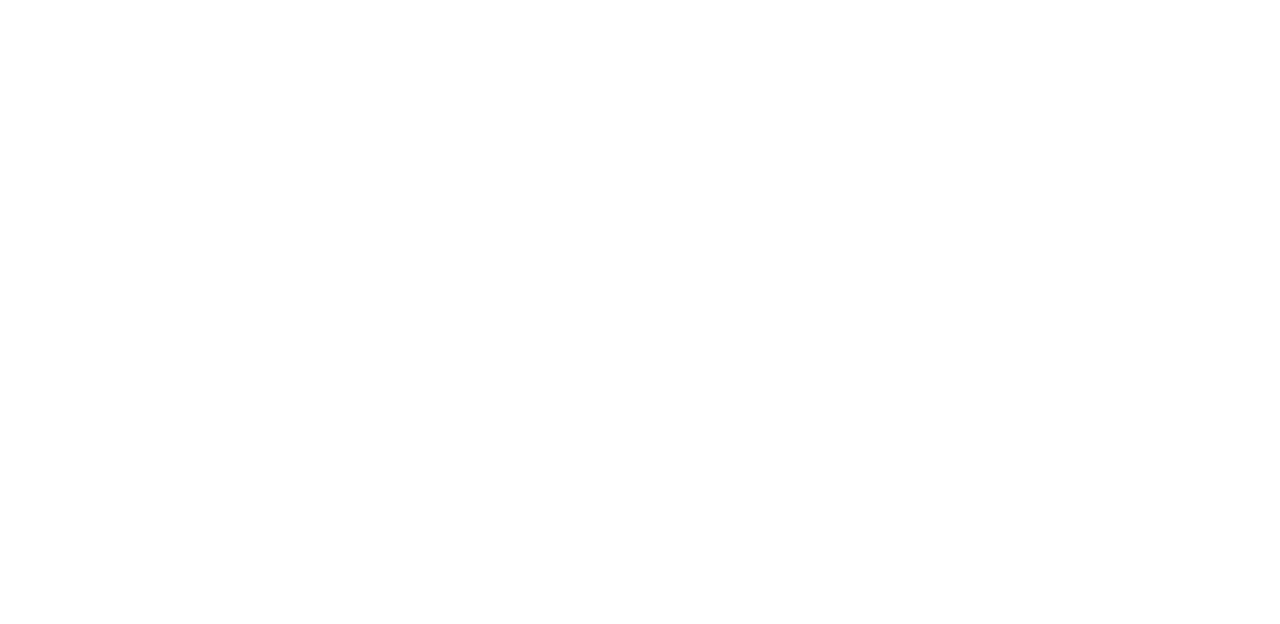
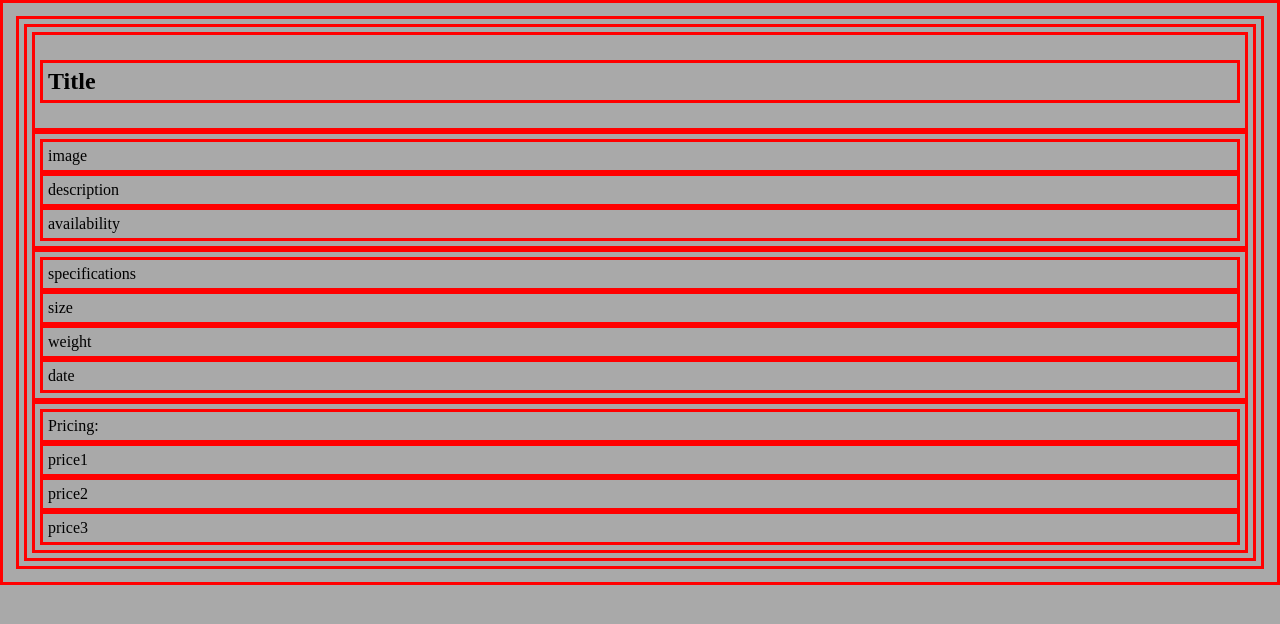
Before and after one commit to petestewart/product-cards, a plain HTML site: page index.html in a window 1280 px wide. Drawn offline with Linux system fonts and the light colour scheme.

Commit message:
card template created

```diff
--- a/index.html
+++ b/index.html
@@ -4,8 +4,53 @@
     <meta charset="UTF-8">
     <meta name="viewport" content="width=device-width, initial-scale=1.0">
     <title>Product Cards</title>
+    <link rel="stylesheet" href="main.css">
 </head>
 <body>
+    <div class="card">
+        <header class="product-title">
+            <h2>Title</h2>
+        </header>
+        <div class="section1">
+            <div class="product-img">
+               image
+            </div>
+            <div class="product-description">
+                description
+            </div>
+            <div class="product-availability">
+                availability
+            </div>
+        </div>
+        <div class="section2">
+            <header class="product-specifications">
+                specifications
+            </header>
+            <div class="product-size">
+                size
+            </div>
+            <div class="product-weight">
+                weight
+            </div>
+            <footer class="product-date-valid">
+                date
+            </footer>
+        </div>
+        <div class="section3">
+            <header class="pricing-header">
+                Pricing:
+            </header>
+            <div class="product-price">
+                price1
+            </div>
+            <div class="product-price">
+                price2
+            </div>
+            <div class="product-price">
+                price3
+            </div>
+        </div>
 
+    </div>
 </body>
 </html>
--- a/main.css
+++ b/main.css
@@ -1,3 +1,8 @@
 body {
     background-color: darkgray;
 }
+
+* {
+    border: 3px solid red;
+    padding: 5px;
+}
```
